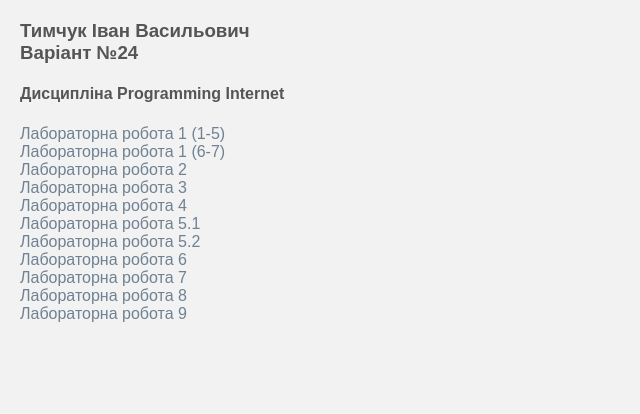
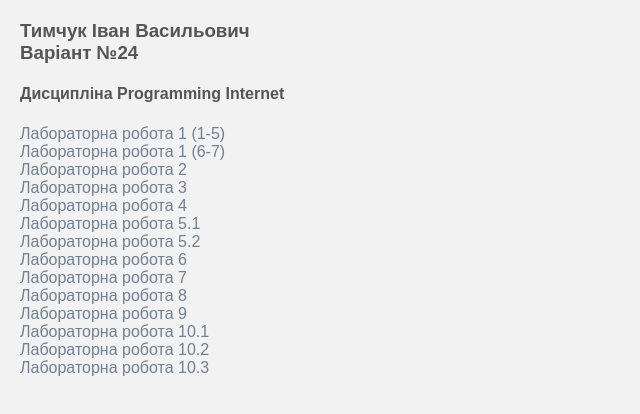
Before and after one commit to SoldierrBoy/Programming-Internet, a plain HTML site: page index.html in a window 1280 px wide. Shown: the whole page, without its empty margins (0-640 px from the left). Drawn offline with Linux system fonts and the light colour scheme.

Commit message:
Update index.html

```diff
--- a/index.html
+++ b/index.html
@@ -41,5 +41,8 @@
             <a href="lab7_Tymchuk/lab7.html">Лабораторна робота 7 </a> <br>
             <a href="lab8_Tymchuk/lab8.html">Лабораторна робота 8 </a> <br>
             <a href="lab9_Tymchuk/lab9.html">Лабораторна робота 9 </a> <br>
+            <a href="lab10_Tymchuk/Lab10_Tymchuk.html">Лабораторна робота 10.1 </a> <br>
+            <a href="lab10_Tymchuk/lab10Task2.html">Лабораторна робота 10.2 </a> <br>
+            <a href="lab10_Tymchuk/lab10Task3.html">Лабораторна робота 10.3 </a> <br>
 </body>
 </html>
```
